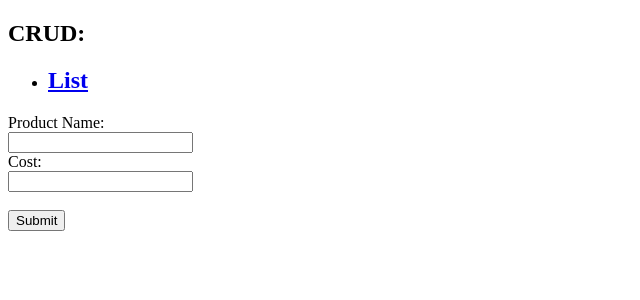
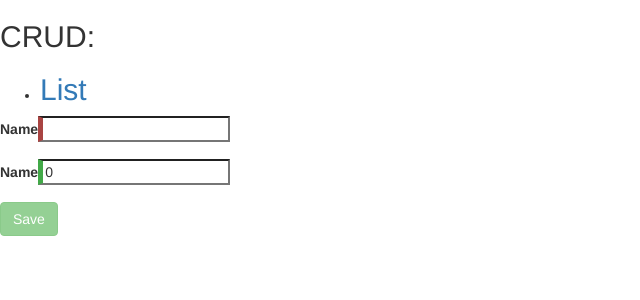
Before and after one commit to kapit4n/crud-it, an Angular app: page /product-add in a window 1280 px wide. Shown: the top 300 px of the page, without its empty margins (0-640 px from the left). Built offline with nearby package versions, Linux system fonts and the light colour scheme.

Commit message:
Create product form implementation

```diff
--- a/src/app/app.module.ts
+++ b/src/app/app.module.ts
@@ -1,5 +1,6 @@
 import { BrowserModule } from '@angular/platform-browser';
 import { NgModule } from '@angular/core';
+import { FormsModule } from '@angular/forms';
 import { HttpClientModule } from '@angular/common/http';
 
 import { AppRoutingModule } from './app-routing.module';
@@ -22,6 +23,7 @@ import { OService } from './svc/ui/o.service';
   imports: [
     BrowserModule,
     AppRoutingModule,
+    FormsModule,
     HttpClientModule
   ],
   providers: [ConfigService, OService],
--- /dev/null
+++ b/src/app/svc/model/IProduct.ts
@@ -0,0 +1,6 @@
+export default interface IProduct {
+  id: number;
+  name: string;
+  cost: number;
+  description: string;
+}
--- a/src/app/ui/comp/o-create/o-create.component.html
+++ b/src/app/ui/comp/o-create/o-create.component.html
@@ -1,9 +1,18 @@
-<form action="/action_page.php">
-  Product Name:<br>
-  <input type="text" name="name" value="">
-  <br>
-  Cost:<br>
-  <input type="number" name="cost" value="">
-  <br><br>
-  <input type="submit" value="Submit">
+<form (ngSubmit)="saveData()" #saveForm="ngForm">
+  <div class="form-group">
+    <label for="name">Name</label>
+    <input type="text" id="name" required [(ngModel)]="data.name" name="name" #name="ngModel">
+    <div [hidden]="name.valid || name.pristine" class="alert alert-danger">
+      Name is required
+    </div>
+  </div>
+
+  <div class="form-group">
+    <label for="cost">Name</label>
+    <input type="number" id="cost" required [(ngModel)]="data.cost" name="cost" #cost="ngModel">
+    <div [hidden]="cost.valid || cost.pristine" class="alert alert-danger">
+      Cost is required
+    </div>
+  </div>
+  <button type="submit" class="btn btn-success" [disabled]="!saveForm.form.valid">Save</button>
 </form>
--- a/src/app/ui/comp/o-create/o-create.component.ts
+++ b/src/app/ui/comp/o-create/o-create.component.ts
@@ -1,4 +1,6 @@
 import { Component, OnInit } from '@angular/core';
+import { OService } from './../../../svc/ui/o.service'
+import IProduct from './../../../svc/model/IProduct'
 
 @Component({
   selector: 'app-o-create',
@@ -7,9 +9,16 @@ import { Component, OnInit } from '@angular/core';
 })
 export class OCreateComponent implements OnInit {
 
-  constructor() { }
+  data: IProduct;
+  constructor(private oSvc: OService) {
+    this.data = { id: 0, name: "", cost: 0, description: "" }
+  }
 
   ngOnInit() {
   }
 
+  saveData() {
+    this.oSvc.save(this.data)
+  }
+
 }
--- /dev/null
+++ b/src/assets/forms.css
@@ -0,0 +1,7 @@
+.ng-valid[required], .ng-valid.required  {
+  border-left: 5px solid #42A948; /* green */
+}
+
+.ng-invalid:not(form)  {
+  border-left: 5px solid #a94442; /* red */
+}
--- a/src/index.html
+++ b/src/index.html
@@ -7,6 +7,7 @@
 
   <meta name="viewport" content="width=device-width, initial-scale=1">
   <link rel="icon" type="image/x-icon" href="favicon.ico">
+  <link rel="stylesheet" href="assets/forms.css">
 </head>
 <body>
   <app-root></app-root>
--- a/src/styles.css
+++ b/src/styles.css
@@ -1 +1,2 @@
 /* You can add global styles to this file, and also import other style files */
+@import url('https://unpkg.com/bootstrap@3.3.7/dist/css/bootstrap.min.css');
```
